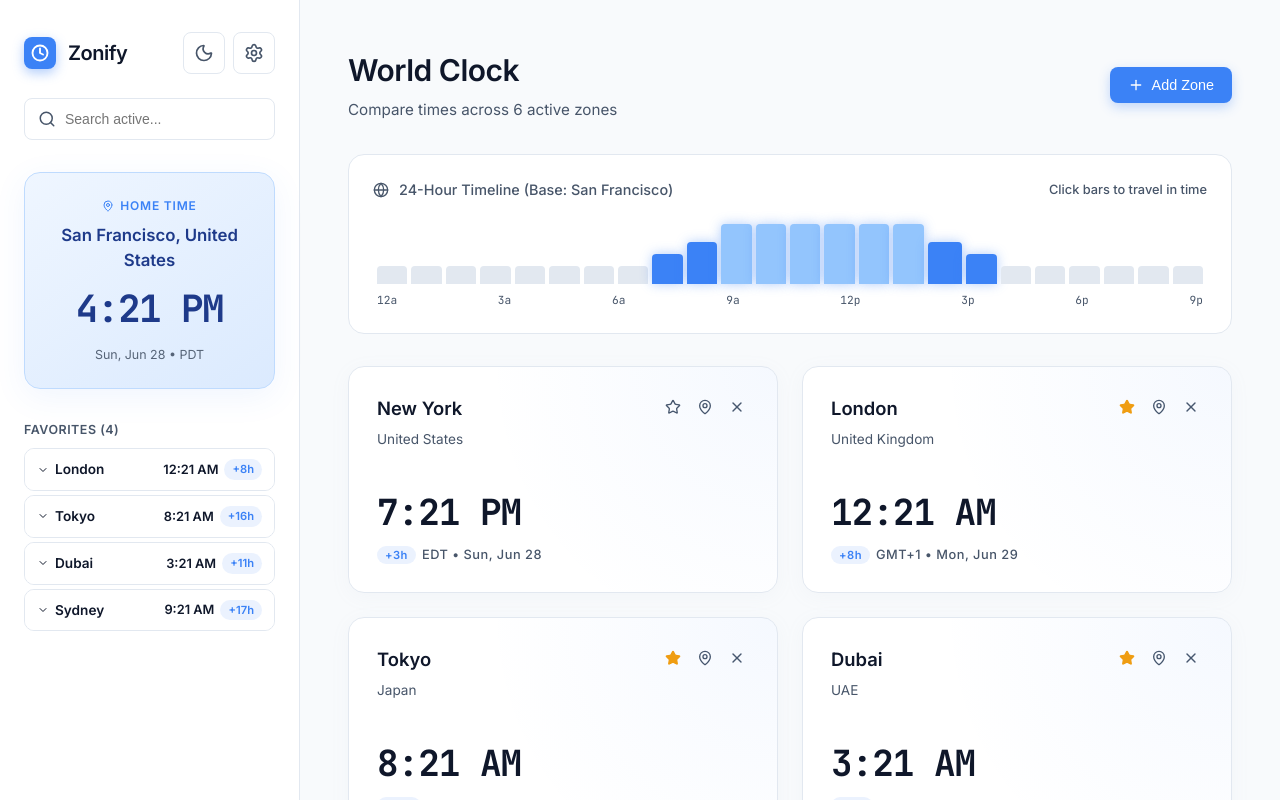
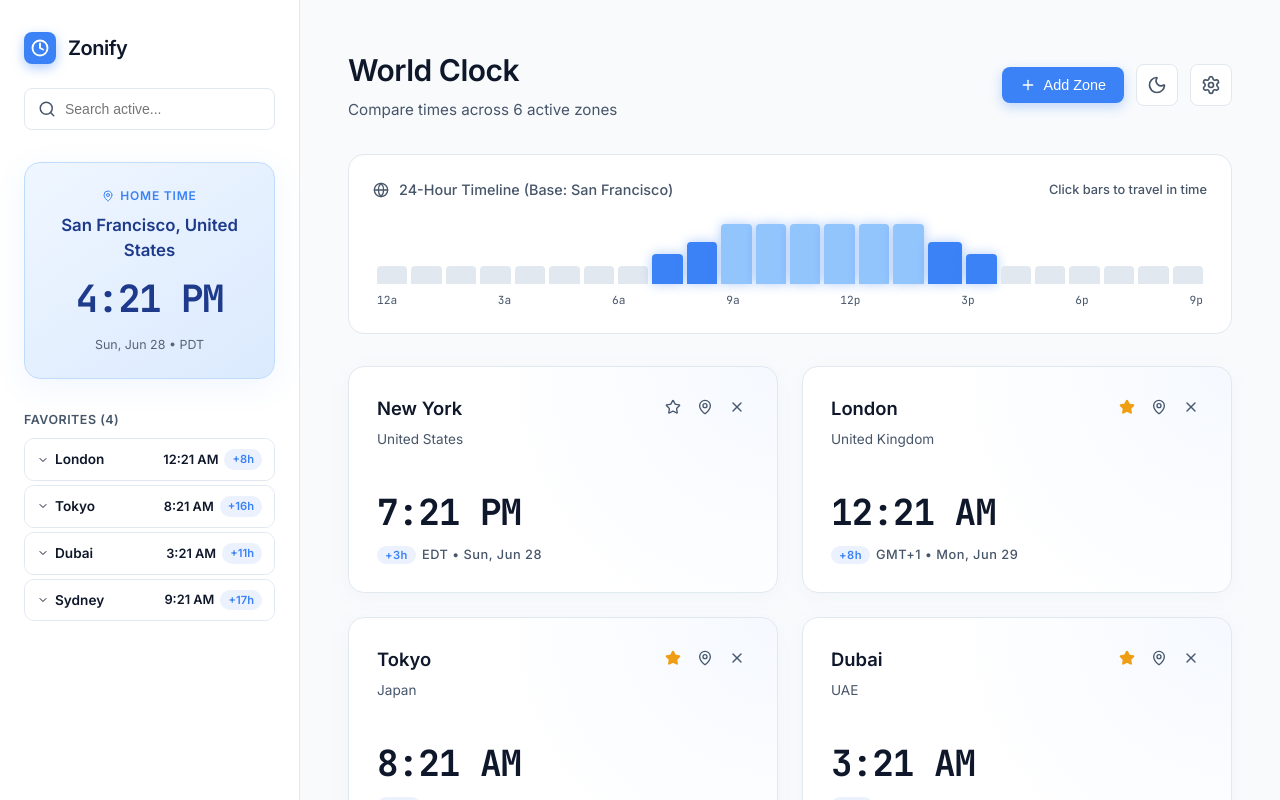
Before and after one commit to tomiabe/zonify, a React (Vite) app: page / in a window 1280 px wide. Built offline with nearby package versions, Linux system fonts and the light colour scheme.

Commit message:
Put theme/settings back in desktop header, keep in sidebar for mobile

```diff
--- a/src/App.tsx
+++ b/src/App.tsx
@@ -431,7 +431,7 @@ const App = () => {
               Zonify
             </div>
 
-            <div className="sidebar-actions">
+            <div className="sidebar-actions mobile-only">
               <button
                 className="btn-icon"
                 onClick={() => {
@@ -442,8 +442,6 @@ const App = () => {
               >
                 {theme === 'dark' ? <Sun size={20} /> : <Moon size={20} />}
               </button>
-
-              <div className="settings-container" ref={settingsRef}>
               <button
                 className="btn-icon"
                 onClick={() => setIsSettingsOpen(prev => !prev)}
@@ -451,67 +449,6 @@ const App = () => {
               >
                 <Settings size={20} />
               </button>
-
-                {isSettingsOpen && (
-                  <div className="settings-dropdown">
-                    <div className="settings-title">SETTINGS</div>
-
-                    <div className="settings-option">
-                      <span className="settings-label">24-Hour Format</span>
-                      <label className="toggle-switch">
-                        <input
-                          type="checkbox"
-                          checked={timeFormat === '24h'}
-                          onChange={(e) => setTimeFormat(e.target.checked ? '24h' : '12h')}
-                        />
-                        <span className="slider"></span>
-                      </label>
-                    </div>
-
-                    <div className="settings-option">
-                      <span className="settings-label">Show Seconds</span>
-                      <label className="toggle-switch">
-                        <input
-                          type="checkbox"
-                          checked={showSeconds}
-                          onChange={(e) => setShowSeconds(e.target.checked)}
-                        />
-                        <span className="slider"></span>
-                      </label>
-                    </div>
-
-                    <div className="settings-option">
-                      <span className="settings-label">Auto Theme (follows sun)</span>
-                      <label className="toggle-switch">
-                        <input
-                          type="checkbox"
-                          checked={autoTheme}
-                          onChange={(e) => setAutoTheme(e.target.checked)}
-                        />
-                        <span className="slider"></span>
-                      </label>
-                    </div>
-
-                    <button
-                      className="btn-primary"
-                      onClick={handleResetDefaults}
-                      style={{
-                        marginTop: '8px',
-                        width: '100%',
-                        justifyContent: 'center',
-                        padding: '8px',
-                        fontSize: '0.8rem',
-                        backgroundColor: 'transparent',
-                        border: '1px solid var(--border-color)',
-                        color: 'var(--text-primary)',
-                        boxShadow: 'none'
-                      }}
-                    >
-                      <RefreshCw size={12} /> Reset to Defaults
-                    </button>
-                  </div>
-                )}
-              </div>
             </div>
           </div>
 
@@ -620,6 +557,87 @@ const App = () => {
             <button className="btn-primary" onClick={() => setIsAddModalOpen(true)}>
               <Plus size={16} /> Add Zone
             </button>
+
+            <button
+              className="btn-icon"
+              onClick={() => {
+                setAutoTheme(false);
+                setTheme(prev => prev === 'dark' ? 'light' : 'dark');
+              }}
+              title={autoTheme ? `Auto (${theme === 'dark' ? 'Dark' : 'Light'})` : theme === 'dark' ? 'Switch to Light' : 'Switch to Dark'}
+            >
+              {theme === 'dark' ? <Sun size={20} /> : <Moon size={20} />}
+            </button>
+
+            <div className="settings-container" ref={settingsRef}>
+              <button
+                className="btn-icon"
+                onClick={() => setIsSettingsOpen(prev => !prev)}
+                title="Configuration Settings"
+              >
+                <Settings size={20} />
+              </button>
+
+              {isSettingsOpen && (
+                <div className="settings-dropdown">
+                  <div className="settings-title">SETTINGS</div>
+
+                  <div className="settings-option">
+                    <span className="settings-label">24-Hour Format</span>
+                    <label className="toggle-switch">
+                      <input
+                        type="checkbox"
+                        checked={timeFormat === '24h'}
+                        onChange={(e) => setTimeFormat(e.target.checked ? '24h' : '12h')}
+                      />
+                      <span className="slider"></span>
+                    </label>
+                  </div>
+
+                  <div className="settings-option">
+                    <span className="settings-label">Show Seconds</span>
+                    <label className="toggle-switch">
+                      <input
+                        type="checkbox"
+                        checked={showSeconds}
+                        onChange={(e) => setShowSeconds(e.target.checked)}
+                      />
+                      <span className="slider"></span>
+                    </label>
+                  </div>
+
+                  <div className="settings-option">
+                    <span className="settings-label">Auto Theme (follows sun)</span>
+                    <label className="toggle-switch">
+                      <input
+                        type="checkbox"
+                        checked={autoTheme}
+                        onChange={(e) => setAutoTheme(e.target.checked)}
+                      />
+                      <span className="slider"></span>
+                    </label>
+                  </div>
+
+                  <button
+                    className="btn-primary"
+                    onClick={handleResetDefaults}
+                    style={{
+                      marginTop: '8px',
+                      width: '100%',
+                      justifyContent: 'center',
+                      padding: '8px',
+                      fontSize: '0.8rem',
+                      backgroundColor: 'transparent',
+                      border: '1px solid var(--border-color)',
+                      color: 'var(--text-primary)',
+                      boxShadow: 'none'
+                    }}
+                  >
+                    <RefreshCw size={12} /> Reset to Defaults
+                  </button>
+                </div>
+              )}
+            </div>
           </div>
         </header>
 
--- a/src/index.css
+++ b/src/index.css
@@ -1022,7 +1022,6 @@ input:checked + .slider:before {
 }
 
 .sidebar-actions {
-  display: flex;
   align-items: center;
   gap: 8px;
 }
@@ -1073,9 +1072,16 @@ input:checked + .slider:before {
   .desktop-only {
     display: none !important;
   }
+  .mobile-only {
+    display: flex;
+  }
   .fab {
     display: flex;
   }
+}
+
+.mobile-only {
+  display: none;
 }
 
 .fab {
```
Lines whose indentation alone changed are shown as unchanged.
